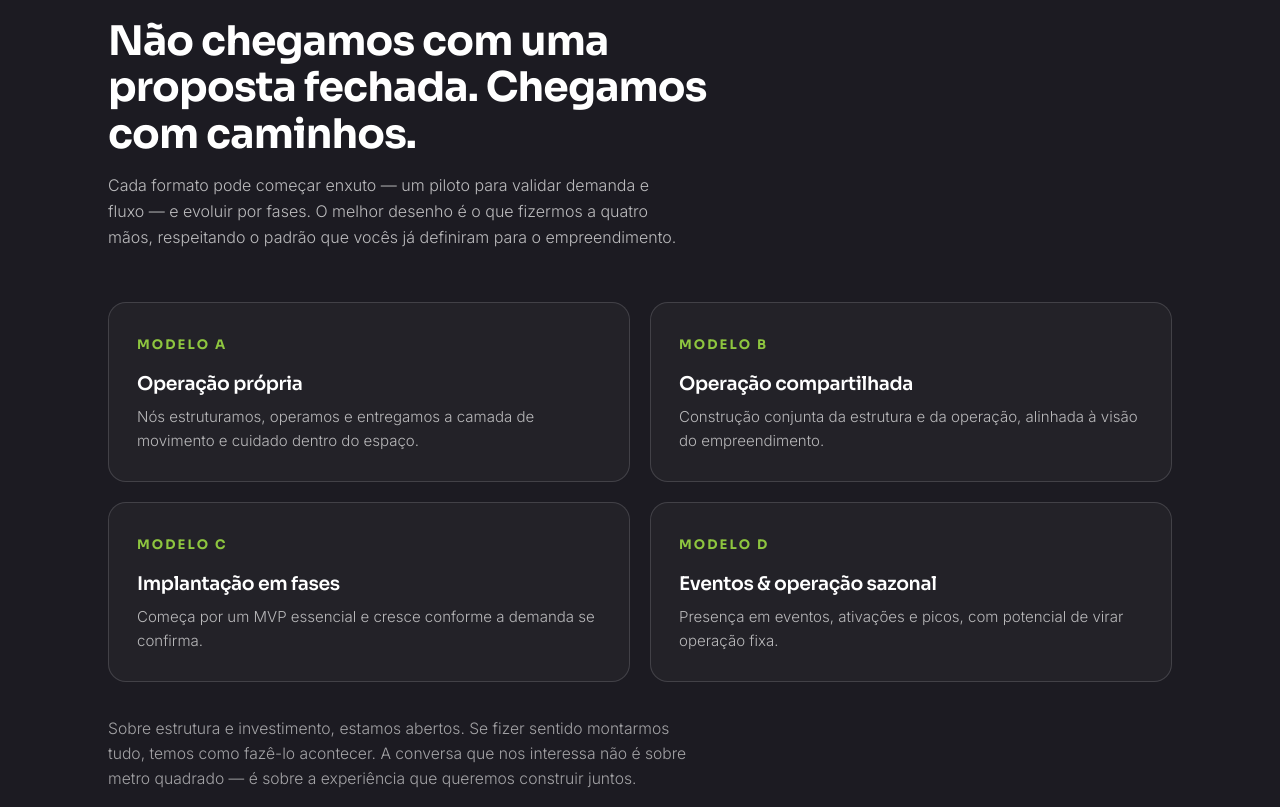
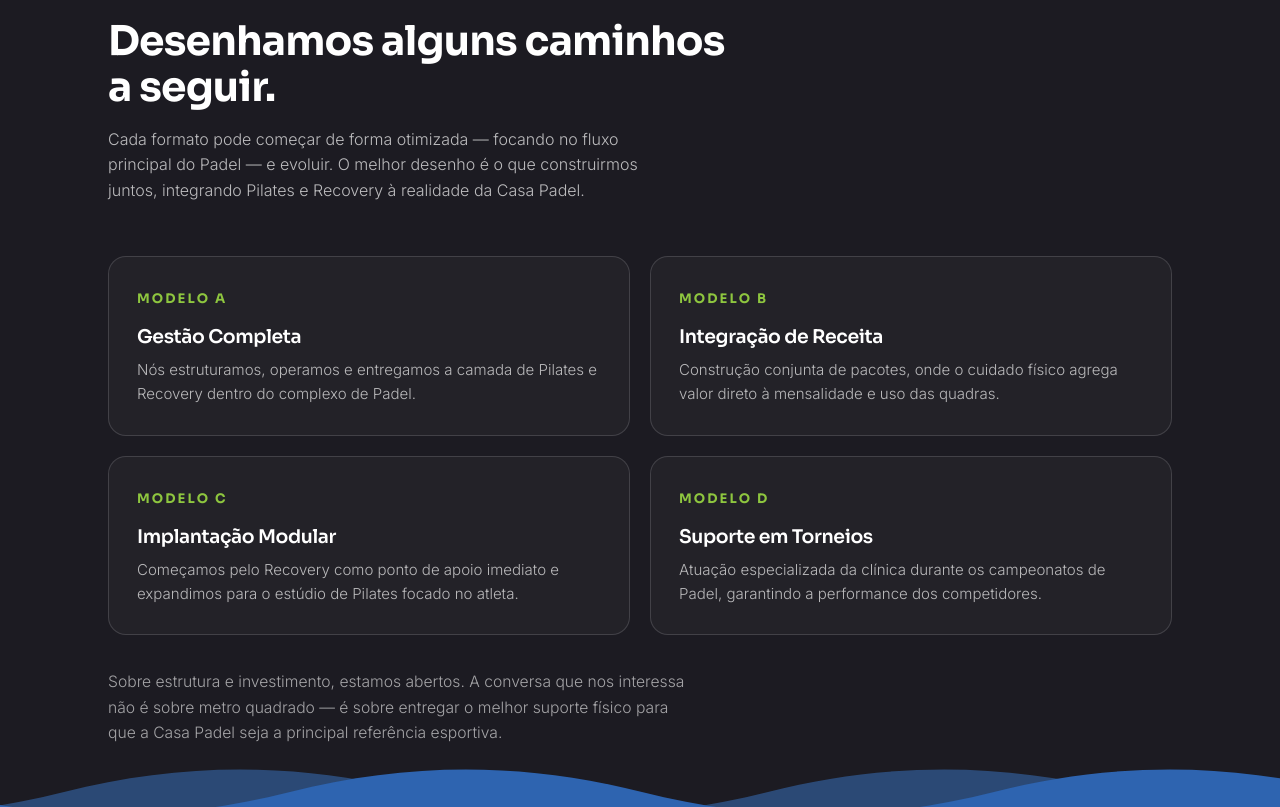
Before and after one commit to EcossistemaLive/plur-proposta-rodrigo-padel, a plain HTML site: page index.html in a window 1280 px wide. Shown: the part 6806-7613 px from the top of the page. Drawn offline with Linux system fonts and the light colour scheme.

Commit message:
Update Models section for Padel and fix spelling of ruins

```diff
--- a/index.html
+++ b/index.html
@@ -535,7 +535,7 @@
     </div>
     <div class="bens">
       <div class="ben reveal"><div class="ic"><svg viewBox="0 0 24 24" fill="none" stroke="#2e64b0" stroke-width="1.7"><path d="M12 21s-7-4.5-7-10a7 7 0 0114 0c0 5.5-7 10-7 10z"/><circle cx="12" cy="11" r="2.4"/></svg></div><h4>Experiência premium reforçada</h4><p>Cada detalhe cuidado eleva a percepção de um empreendimento que já nasce sofisticado.</p></div>
-      <div class="ben reveal d1"><div class="ic"><svg viewBox="0 0 24 24" fill="none" stroke="#28a3c8" stroke-width="1.7"><path d="M12 3l2.5 5 5.5.8-4 3.9.9 5.5L12 21l-4.9 2.6.9-5.5-4-3.9 5.5-.8z"/></svg></div><h4>Mais segurança e confiança</h4><p>Praticantes amparados desde a estreia — menos incidentes, menos experiências ruins.</p></div>
+      <div class="ben reveal d1"><div class="ic"><svg viewBox="0 0 24 24" fill="none" stroke="#28a3c8" stroke-width="1.7"><path d="M12 3l2.5 5 5.5.8-4 3.9.9 5.5L12 21l-4.9 2.6.9-5.5-4-3.9 5.5-.8z"/></svg></div><h4>Mais segurança e confiança</h4><p>Praticantes amparados desde a estreia — menos incidentes, menos experiências ruíns.</p></div>
       <div class="ben reveal d2"><div class="ic"><svg viewBox="0 0 24 24" fill="none" stroke="#6d4aa7" stroke-width="1.7"><path d="M3 12a9 9 0 1018 0 9 9 0 10-18 0z"/><path d="M3 12h18M12 3c3 3.5 3 14.5 0 18M12 3c-3 3.5-3 14.5 0 18" /></svg></div><h4>Recorrência que sustenta o negócio</h4><p>Quem se sente cuidado e evolui, volta. A camada de cuidado é uma máquina de retenção.</p></div>
       <div class="ben reveal"><div class="ic"><svg viewBox="0 0 24 24" fill="none" stroke="#3b3f9a" stroke-width="1.7"><rect x="4" y="4" width="16" height="16" rx="3"/><path d="M8 14l3-3 2 2 3-4" stroke-linecap="round" stroke-linejoin="round"/></svg></div><h4>Autoridade técnica agregada</h4><p>Um nome com credibilidade real na cena esportiva compõe a reputação do projeto.</p></div>
       <div class="ben reveal d1"><div class="ic"><svg viewBox="0 0 24 24" fill="none" stroke="#28a3c8" stroke-width="1.7"><circle cx="9" cy="8" r="3.2"/><path d="M3.5 19a5.5 5.5 0 0111 0" stroke-linecap="round"/><path d="M16 6a3 3 0 010 6M21 19a5 5 0 00-4-4.9" stroke-linecap="round"/></svg></div><h4>Pertencimento e comunidade</h4><p>Cultura de acolhimento que evita panelas e faz cada visitante se sentir parte.</p></div>
@@ -556,16 +556,16 @@
     <div class="reveal">
       <div class="rule"></div>
       <span class="kicker" style="color:var(--green)">Como podemos construir juntos</span>
-      <h2 class="lead-h" style="margin-top:16px">Não chegamos com uma proposta fechada. Chegamos com caminhos.</h2>
-      <p style="color:rgba(255,255,255,.7);max-width:58ch;margin-top:16px;font-weight:300">Cada formato pode começar enxuto — um piloto para validar demanda e fluxo — e evoluir por fases. O melhor desenho é o que fizermos a quatro mãos, respeitando o padrão que vocês já definiram para o empreendimento.</p>
+      <h2 class="lead-h" style="margin-top:16px">Desenhamos alguns caminhos a seguir.</h2>
+      <p style="color:rgba(255,255,255,.7);max-width:58ch;margin-top:16px;font-weight:300">Cada formato pode começar de forma otimizada — focando no fluxo principal do Padel — e evoluir. O melhor desenho é o que construirmos juntos, integrando Pilates e Recovery à realidade da Casa Padel.</p>
     </div>
     <div class="grid">
-      <div class="model reveal"><span class="mk">Modelo A</span><h4>Operação própria</h4><p>Nós estruturamos, operamos e entregamos a camada de movimento e cuidado dentro do espaço.</p></div>
-      <div class="model reveal d1"><span class="mk">Modelo B</span><h4>Operação compartilhada</h4><p>Construção conjunta da estrutura e da operação, alinhada à visão do empreendimento.</p></div>
-      <div class="model reveal d2"><span class="mk">Modelo C</span><h4>Implantação em fases</h4><p>Começa por um MVP essencial e cresce conforme a demanda se confirma.</p></div>
-      <div class="model reveal d3"><span class="mk">Modelo D</span><h4>Eventos &amp; operação sazonal</h4><p>Presença em eventos, ativações e picos, com potencial de virar operação fixa.</p></div>
+      <div class="model reveal"><span class="mk">Modelo A</span><h4>Gestão Completa</h4><p>Nós estruturamos, operamos e entregamos a camada de Pilates e Recovery dentro do complexo de Padel.</p></div>
+      <div class="model reveal d1"><span class="mk">Modelo B</span><h4>Integração de Receita</h4><p>Construção conjunta de pacotes, onde o cuidado físico agrega valor direto à mensalidade e uso das quadras.</p></div>
+      <div class="model reveal d2"><span class="mk">Modelo C</span><h4>Implantação Modular</h4><p>Começamos pelo Recovery como ponto de apoio imediato e expandimos para o estúdio de Pilates focado no atleta.</p></div>
+      <div class="model reveal d3"><span class="mk">Modelo D</span><h4>Suporte em Torneios</h4><p>Atuação especializada da clínica durante os campeonatos de Padel, garantindo a performance dos competidores.</p></div>
     </div>
-    <p class="note reveal">Sobre estrutura e investimento, estamos abertos. Se fizer sentido montarmos tudo, temos como fazê-lo acontecer. A conversa que nos interessa não é sobre metro quadrado — é sobre a experiência que queremos construir juntos.</p>
+    <p class="note reveal">Sobre estrutura e investimento, estamos abertos. A conversa que nos interessa não é sobre metro quadrado — é sobre entregar o melhor suporte físico para que a Casa Padel seja a principal referência esportiva.</p>
   </div>
   <!-- transição em ondas: escuro -> azul do fechamento -->
   <div class="wavesep" aria-hidden="true">
```
